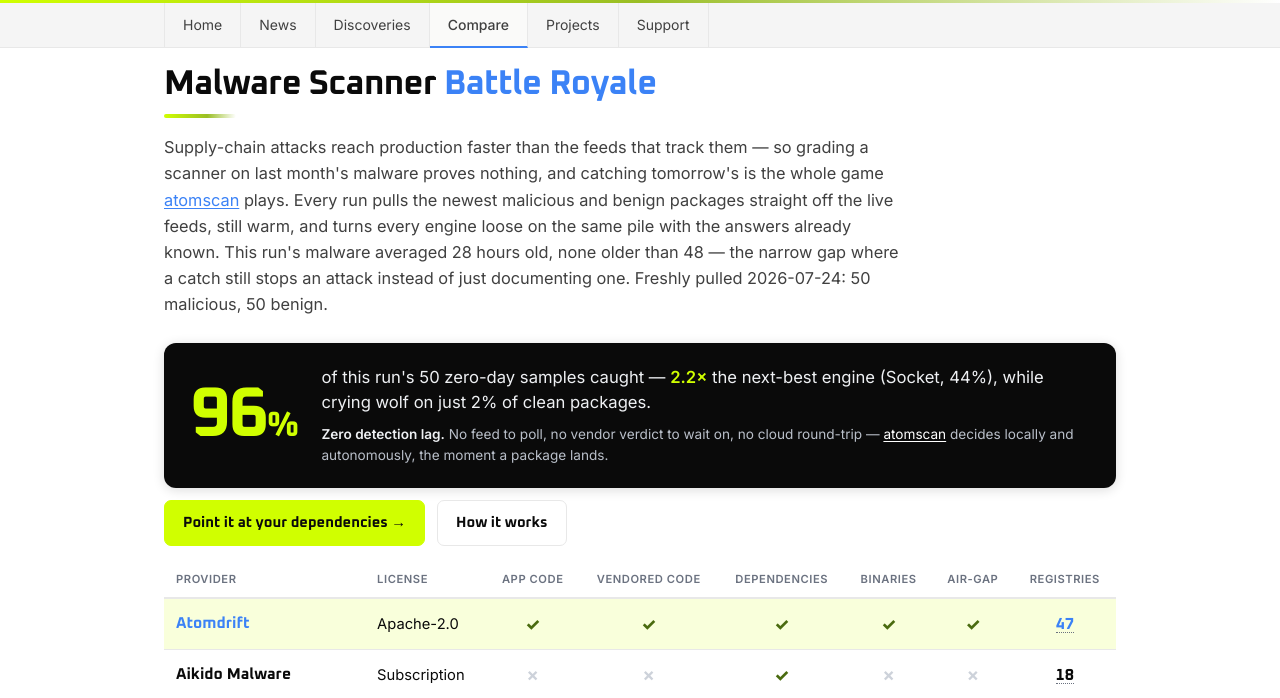
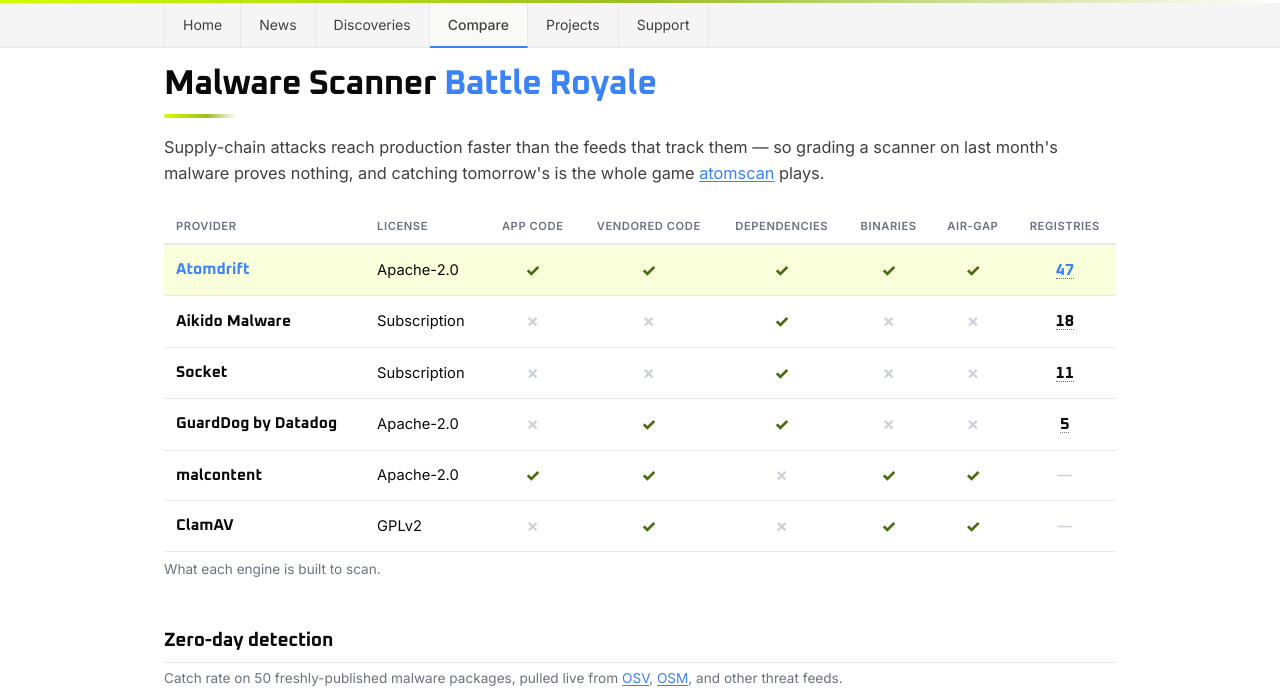
Before and after one commit to atomdrift-project/website, an Eleventy site: page src/compare/index.njk in a window 1280 px wide. Shown: the part 82-780 px from the top of the page. Built offline with nearby package versions, Linux system fonts and the light colour scheme; Eleventy itself is replaced by a stand-in of ours; files that its build step writes are made by us from their sources; what markdown-it-container would draw is missing.

Commit message:
hide the uglies

```diff
--- a/src/compare/index.njk
+++ b/src/compare/index.njk
@@ -15,7 +15,7 @@ description: How malware scanners compare on real supply-chain attacks — detec
   .cmp-hero h1 .accent { color: var(--atomdrift-blue); }
   .cmp-hero .stripe { height: 4px; width: 72px; border-radius: 2px; margin: 12px 0 16px;
                       background: linear-gradient(90deg, var(--toxic) 0%, var(--toxic-muted) 60%, transparent 100%); }
-  .cmp-hero .lede { color: var(--graphite); max-width: 72ch; line-height: 1.6; font-size: 1.02rem; }
+  .cmp-hero .lede { color: var(--graphite); max-width: none; line-height: 1.6; font-size: 1.02rem; }
   .cmp-hero .lede b { color: var(--carbon); }
 
   /* section headings (mirror .content h2) */
@@ -237,19 +237,11 @@ description: How malware scanners compare on real supply-chain attacks — detec
       Supply-chain attacks reach production faster than the feeds that
       track them — so grading a scanner on last month's malware proves
       nothing, and catching tomorrow's is the whole game
-      <a href="/scan/">atomscan</a> plays. Every run pulls the newest
-      malicious and benign packages straight off the live feeds, still
-      warm, and turns every engine loose on the same pile with the answers
-      already known.{% if battle.malware_age %} This run's malware averaged
-      {{ battle.malware_age.mean_hours | round(0) }} hours old, none older
-      than {{ battle.malware_age.max_hours | round(0) }} — the narrow gap
-      where a catch still stops an attack instead of just documenting
-      one.{% endif %} Freshly pulled {{ battle.generated_at | dateDisplay }}:
-      {{ battle.detection.sample_count }} malicious,
-      {{ battle.false_positive.sample_count }} benign.
+      <a href="/scan/">atomscan</a> plays.
     </p>
   </div>
 
+  {# Scoreboard + CTAs hidden pending rework — remove this comment marker and the closing one below to re-enable.
   {%- set h = battle | headline %}
   {%- if h %}
   <div class="scoreboard">
@@ -267,6 +259,7 @@ description: How malware scanners compare on real supply-chain attacks — detec
     <a class="cta" href="/scan/how-it-works/">How it works</a>
   </div>
   {%- endif %}
+  #}
 
   <table class="cmp-table feature-table">
     <thead>
```
